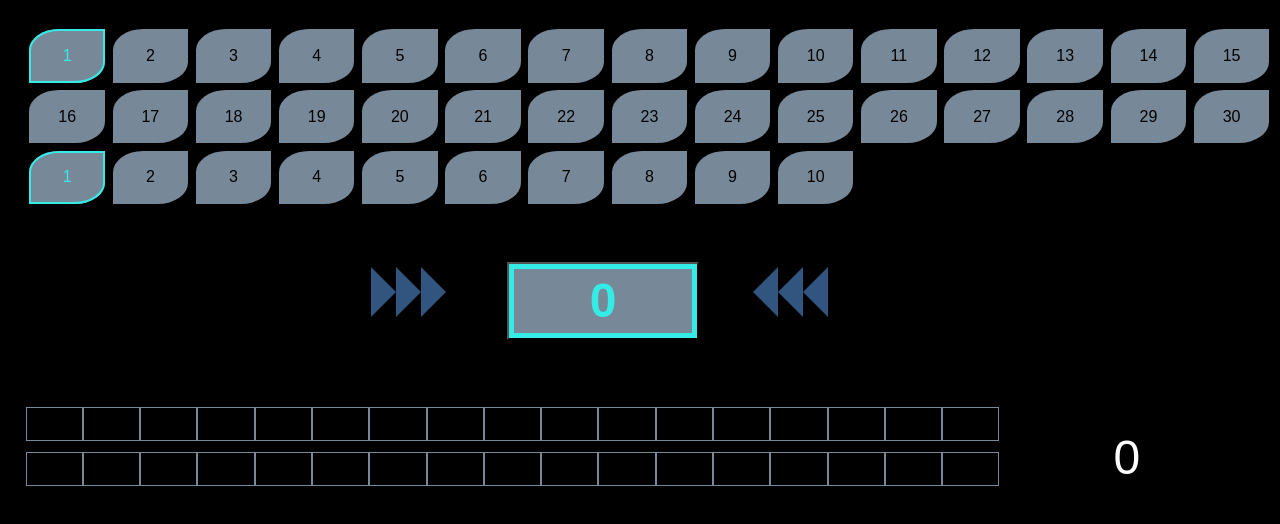
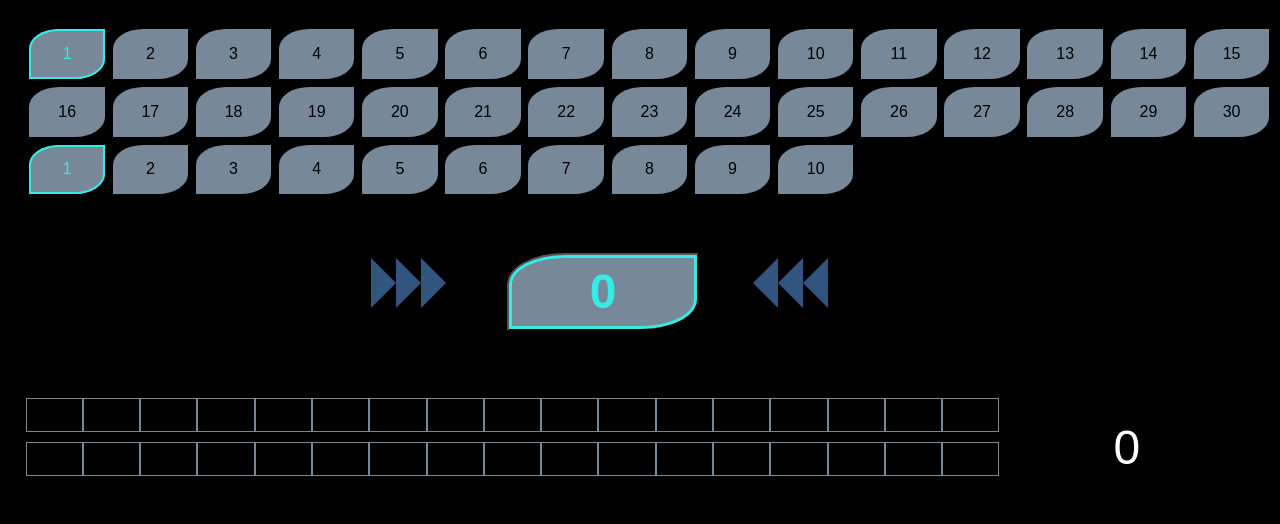
Before and after one commit to unrelatedName/Seipprun, an Angular app: page / in a window 1280 px wide. Shown: the top 524 px of the page. Built offline with nearby package versions, Linux system fonts and the light colour scheme.

Commit message:
4 files modified

```diff
--- a/src/app/app.component.html
+++ b/src/app/app.component.html
@@ -54,8 +54,8 @@
     ></div>
     <button
       class="roll"
-      [class.patzer]="result === 'Patzer' ? 'red' : ''"
-      [class.kritpatzer]="result === 'Patzer' ? 'red' : ''"
+      [class.patzer]="result === 'Patzer'"
+      [class.kritpatzer]="result === 'KRIT'"
       (touchstart)="startTimer()"
       (mousedown)="startTimer()"
       (touchend)="stopTimer()"
@@ -110,6 +110,6 @@
         </div>
       </div>
     </div>
-    <div class="handicap">{{ handicap() }}</div>
+    <div class="handicap">{{ handicap }}</div>
   </div>
 </div>
--- a/src/app/app.component.ts
+++ b/src/app/app.component.ts
@@ -14,6 +14,7 @@ export class AppComponent {
   timerCounter = 0;
   timeLeft = 60;
   interval;
+  handicap = 0;
 
   constructor() {
     this.phys = Number(localStorage.getItem('phys'));
@@ -26,7 +27,7 @@ export class AppComponent {
       if (this.timerCounter == 4) {
         this.roll();
       }
-    }, 500);
+    }, 300);
   }
   stopTimer() {
     this.timerCounter = 0;
@@ -45,6 +46,7 @@ export class AppComponent {
       this.phys = phys;
     }
     localStorage.setItem('phys', this.phys + '');
+    this.calculateHandicap();
   }
   setMental(mental) {
     if (mental == this.mental) {
@@ -53,9 +55,12 @@ export class AppComponent {
       this.mental = mental;
     }
     localStorage.setItem('mental', this.mental + '');
+    this.calculateHandicap();
   }
-  handicap() {
-    return (Math.floor(this.phys / 3) + Math.floor(this.mental / 3)) * -1;
+
+  calculateHandicap() {
+    this.handicap =
+      (Math.floor(this.phys / 3) + Math.floor(this.mental / 3)) * -1;
   }
   rollstart() {}
   roll() {
--- a/src/index.html
+++ b/src/index.html
@@ -1 +1,2 @@
-<my-app>loading</my-app>
+<meta name="viewport" content="width=device-width, user-scalable=no">
+<my-app></my-app>
--- a/src/styles.css
+++ b/src/styles.css
@@ -11,11 +11,16 @@ body {
   padding: 1%;
 }
 
+html {
+  -ms-touch-action: manipulation;
+      touch-action: manipulation;
+}
+
 .box {
   display: inline-block;
   /*   height: 5.5%; */
   width: 5.9%;
-  line-height: 300%;
+  line-height: 280%;
   border-radius: 40% 0px 40% 0px;
   margin: 0.3%;
   padding: 0.2%;
@@ -37,26 +42,28 @@ body {
   color: #34ebe5;
 }
 
-.result.patzer {
-  font-size: 2em;
-  color: red;
+.patzer {
+  font-size: 2em !important;
+  color: red !important;
 }
-.result.kritpatzer {
-  font-size: 2em;
-  color: red;
+.kritpatzer {
+  font-size: 2em !important;
+  color: red !important;
 }
 
 .roll {
+  border-top-left-radius: 30% 40%;
+  border-bottom-right-radius: 30% 40%;
   margin: 3%;
   margin-left: 9%;
   width: 20%;
   /* height:8em; */
-  line-height: 150%;
+  line-height: 1.5em;
   background-color: lightslategray;
   color: #34ebe5;
   font-size: 3em;
   font-weight: bolder;
-  box-shadow: inset 0px 0px 0px 5px #34ebe5;
+  box-shadow: inset 0px 0px 0px 3px #34ebe5;
   -moz-user-select: none;
   -webkit-user-select: none;
   -ms-user-select: none;
```
